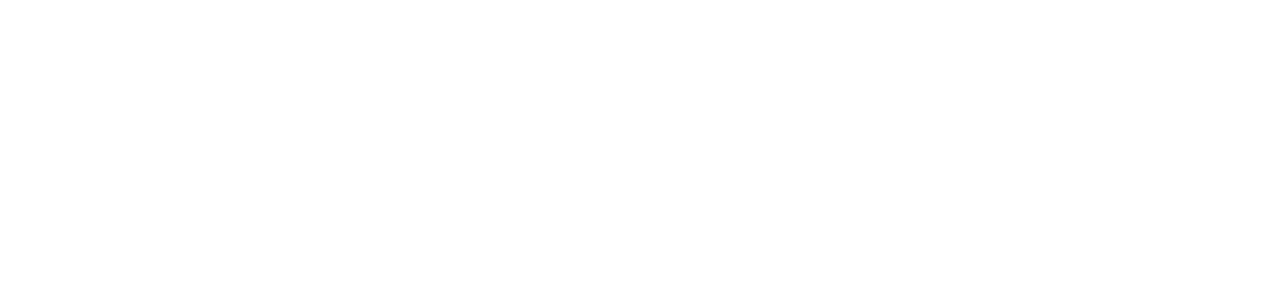
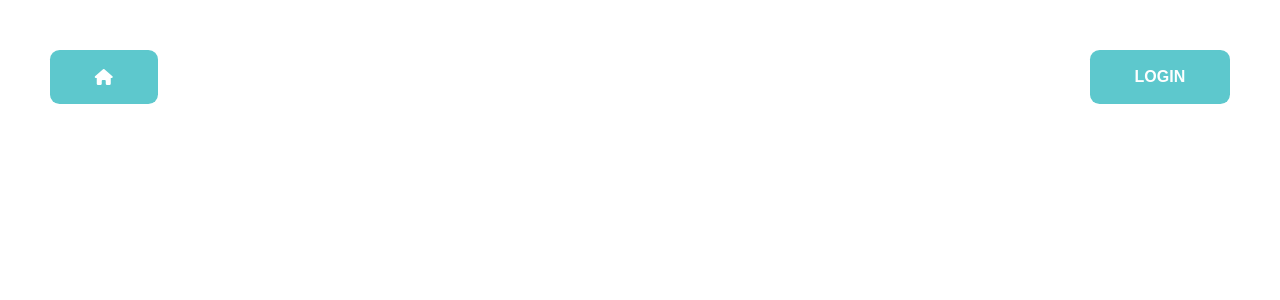
Before and after one commit to jaeeung0601/yhmhy, a React (Create React App) app: page /Login in a window 1280 px wide. Before the commit this address had no page. Shown: the top 300 px of the page. Built offline with nearby package versions, Linux system fonts and the light colour scheme.

Commit message:
add fontawsome

```diff
--- a/package.json
+++ b/package.json
@@ -3,6 +3,9 @@
   "version": "0.1.0",
   "private": true,
   "dependencies": {
+    "@fortawesome/fontawesome-svg-core": "^6.2.0",
+    "@fortawesome/free-solid-svg-icons": "^6.2.0",
+    "@fortawesome/react-fontawesome": "^0.2.0",
     "@testing-library/jest-dom": "^5.16.5",
     "@testing-library/react": "^13.4.0",
     "@testing-library/user-event": "^13.5.0",
--- a/public/index.html
+++ b/public/index.html
@@ -24,6 +24,7 @@
       work correctly both with client-side routing and a non-root public URL.
       Learn how to configure a non-root public URL by running `npm run build`.
     -->
+    <script src="https://kit.fontawesome.com/232d81ddbd.js" crossorigin="anonymous"></script>
     <title>React App</title>
   </head>
   <body>
--- a/src/App.js
+++ b/src/App.js
@@ -1,4 +1,5 @@
 import Home from "./pages/Home";
+import Login from "./pages/Login";
 import React from 'react';
 import { BrowserRouter as Router, Route, Routes } from "react-router-dom";
 
@@ -8,6 +9,7 @@
     <Router>
     <Routes>
       <Route path='/' element={<Home />} />
+      <Route path='/Login' element={<Login />} />
     </Routes>
     </Router>
     </div>
--- a/src/pages/Login.js
+++ b/src/pages/Login.js
@@ -2,11 +2,13 @@
 import { useNavigate } from "react-router-dom";
 import Header from "./component/Header";
 import './assets/Style.scss';
+
 function Login() {
     const navigate = useNavigate()
   return (
     <div>
-
+        <Header />
     </div>
   );
 }
+export default Login;
--- a/src/pages/component/Header.js
+++ b/src/pages/component/Header.js
@@ -6,7 +6,7 @@
 const navigate = useNavigate()
 const handleClickButton = ()=>{
     //useHistory
-    navigate('/Home')
+    navigate('/')
 }
 const handleClickButtonLogin = ()=>{
     //useHistory
@@ -15,7 +15,7 @@
 return (
     <div>
     <button className="btn header logo" type="button" onClick={handleClickButton}>
-        Logo
+        <i className="fa-sharp fa-solid fa-house"></i>
     </button>
     <button className="btn header login" type="button" onClick={handleClickButtonLogin}>
          LogIn
```
Also changed, not shown: 1 other file (tests, documents, lock files or other folders).
